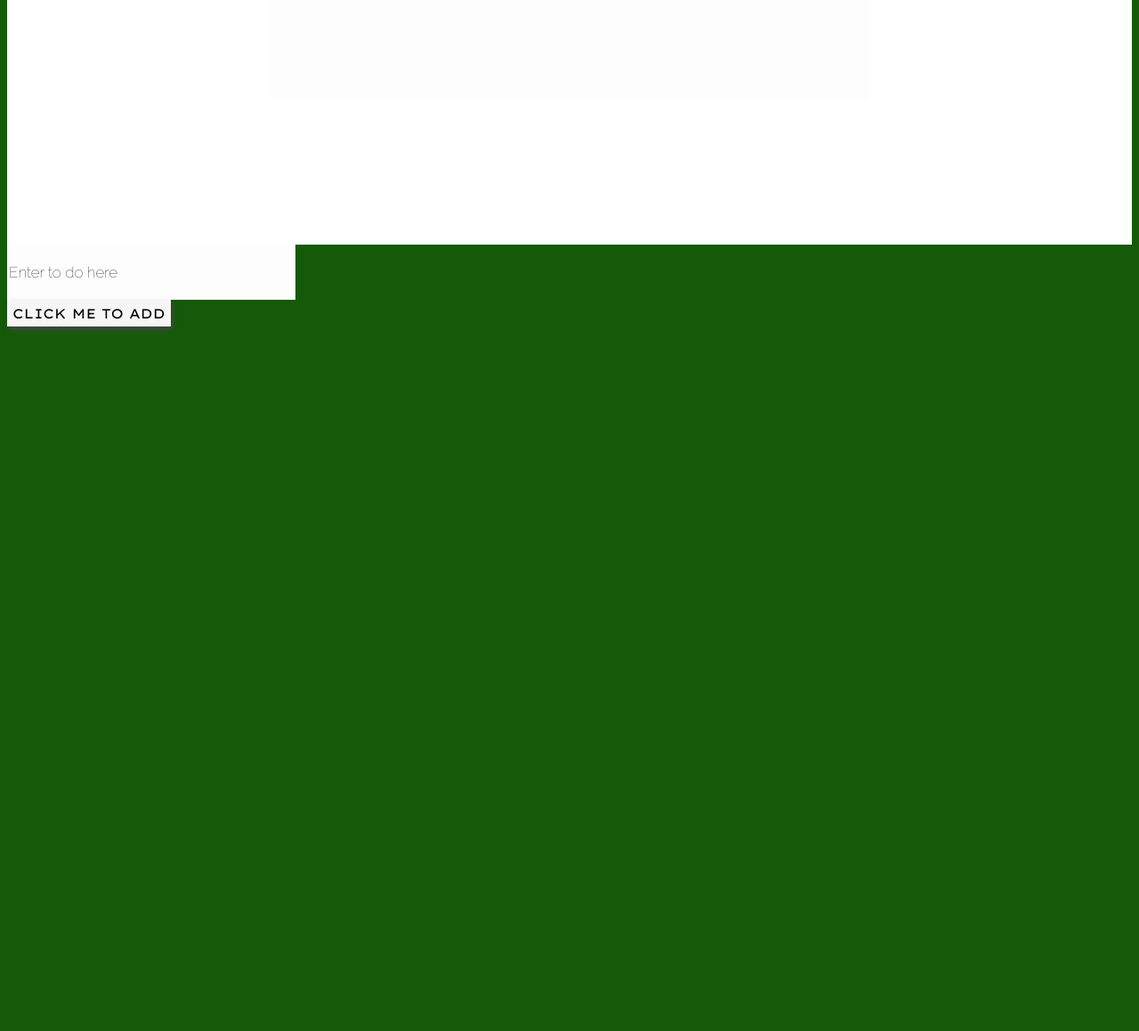
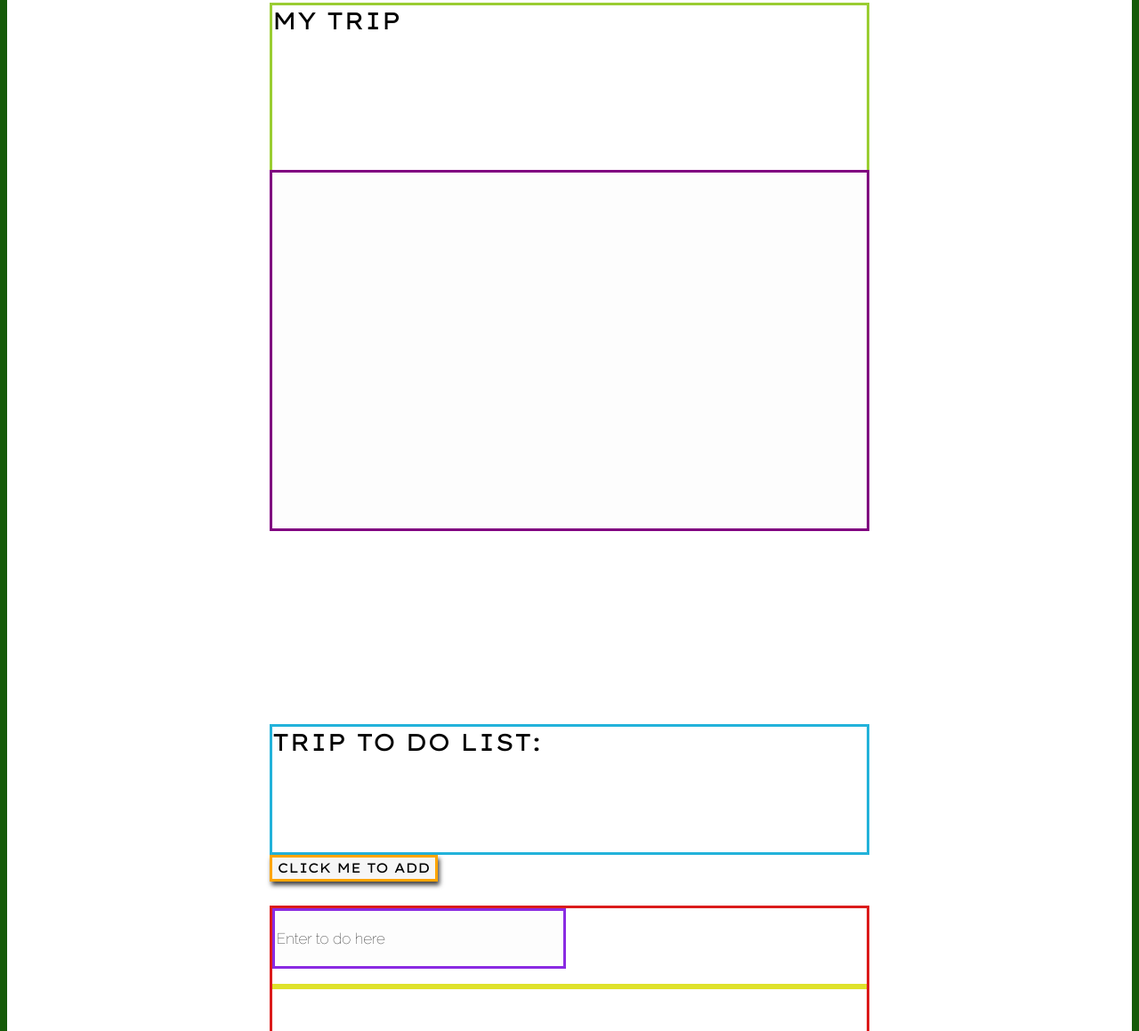
Before and after one commit to sandritaa/FEND-Capstone---Travel-App, a website: page src/client folder/html:views/index.html in a window 1280 px wide. Shown: the part 933-2092 px from the top of the page at 89% size. Before the commit the page ends 1308 px from the top, so only its background shows below. Drawn offline with Linux system fonts and the light colour scheme.

Commit message:
Improve css

```diff
--- a/src/client folder/js/app.js
+++ b/src/client folder/js/app.js
@@ -211,51 +211,75 @@ async function weatherUpdate() {
 /////////////////////////////////////////////////////////////////////////////////////////////////////////////
 /*TO DO LIST*/
 /////////////////////////////////////////////////////////////////////////////////////////////////////////////
+let labelClass = document.getElementById('app');
+let  newlabel = document.createElement('label');
+newlabel.setAttribute('class', 'todoLabel')
+newlabel.setAttribute("for",'label');
+newlabel.innerHTML = "Trip To Do List:";
 
-        // STEP 1. Create the input bar
-        var x = document.createElement("input");
-        x.setAttribute("type", "text");
-        x.setAttribute("placeholder", "Enter to do here");
-        x.setAttribute("id", "todoInput")
-        document.body.appendChild(x)
+labelClass.appendChild(newlabel);
+
+debugger;
+
+// let  label = document.createElement('label');
+
+
 
     // STEP 2. Create the add button
     function buttonToDoList() {
+        let button2 = document.getElementById('app');
 
-            var createButton = document.createElement("button");
-            var buttonTxt = document.createTextNode("Click me to add");
-            createButton.appendChild(buttonTxt);
-            document.body.appendChild(createButton);
-            return createButton
+
+        let button = document.createElement("button");
+        let text = document.createTextNode("Click me to add");
+        button.setAttribute("id", "button2" );
+        button2.appendChild(button);
+        button.appendChild(text);
+
+        document.body.appendChild(button);
+        button2.appendChild(button)
+
+
+
+        return button
     }
+    let buttonListener = buttonToDoList()
 
-        let llk = buttonToDoList()
 
     // STEP 3. Create an empty ul
-        function toDoListSkeleton() {
+    function skeletonToDoList() {
+         // STEP 1. Create the input bar
 
-            const createClass = document.getElementById('app');
-            var classDiv = document.createElement('div');
+
+        let createClass = document.getElementById('app');
+        let classDiv = document.createElement('div');
         classDiv.className = "listClass";
+        let inputBar = document.createElement("input");
+        inputBar.setAttribute("type", "text");
+        inputBar.setAttribute("placeholder", "Enter to do here");
+        inputBar.setAttribute("id", "todoInput" );
 
-            var createUl = document.createElement("ul");
+        let createUl = document.createElement("ul");
         createUl.setAttribute("id", "myUL");
 
         createClass.appendChild(classDiv);
+        classDiv.appendChild(inputBar)
         classDiv.appendChild(createUl);
+
+
+
     }
-
-        toDoListSkeleton()
-
+    skeletonToDoList()
     // STEP 4. Create an event listener that adds an li to the ul when the add button is clicked
     function itemsToDolist() {
 
-            var createli = document.createElement("li");
-            var inputValue = document.getElementById("todoInput").value;
-            let text = document.createTextNode(inputValue)
+        let createli = document.createElement("li");
+        var inputValue = document.getElementById("todoInput");
+        let text = document.createTextNode(inputValue.value)
         createli.appendChild(text);
         let createUl = document.getElementById("myUL")
         createUl.appendChild(createli);
+        inputValue.value= "" ;
 
     }
-        llk.addEventListener("click", itemsToDolist)
+    buttonListener.addEventListener("click", itemsToDolist)
--- a/src/client folder/styles/style.css
+++ b/src/client folder/styles/style.css
@@ -7,53 +7,48 @@ body{
 #app{
     display: grid;
     grid-auto-rows: minmax(150px, auto);
-    height:150vh;
+    height:300vh;
     background: rgb(255, 255, 255);
     color: rgb(0, 0, 0);
     justify-content: center;
-    grid-gap: 10px;
+    grid-gap: -200px;
     font-size: 60px;
     text-transform:uppercase;
     font-family: 'Lexend Giga', sans-serif;
 }
 
+.todoLabel{
+    margin-top: 110px;
+    border: solid #22b2da;
+}
 
 /*
 .holder{
 
 } */
 .myTripTitle{
-    margin-top: -70px;
+    margin-top: -100px;
+    border: solid yellowgreen;
 }
 
 .entry{
     background: #fdfdfd;
     height: 400px;
     margin-top: -170px;
-}
-
-/* #entryHolder{
+    border: solid purple;
+    font-size: 25px;
+    font-family: 'Raleway', sans-serif;
+    text-transform:capitalize
 
 }
 
-#date{
-
+.listClass{
+    border: solid rgb(219, 27, 27);
+    margin-top: -200px;
+    text-transform:uppercase;
 }
 
-#temp{
 
-}
-
-#location{
-
-}
-
-.headline {
-
-}
-.title{
-
-} */
 
 /*  Basic Styling To Override Default For Basic HTML Elements */
 label{
@@ -73,6 +68,18 @@ input{
 
 }
 
+#todoInput{
+    border: solid blueviolet ;
+}
+
+#myUL{
+    border: solid rgb(223, 226, 43);
+    font-size: 17px;
+    font-family: 'Raleway', sans-serif;
+    text-transform:uppercase;
+}
+
+
 button{
     width: fit-content;
     height: 30px;
@@ -80,11 +87,12 @@ button{
     color: black;
     font-size: 15px;
     font-family: 'Lexend Giga', sans-serif;
-    border: none;
+    border: solid orange;
     text-transform:uppercase;
     box-shadow: 2px 4px 5px #444;
     cursor: pointer;
 }
+
 
 h1{
     font-size: 36px;
@@ -104,6 +112,12 @@ textarea{    background:#22b2da;
     font-size: 20px;
     font-family: 'Raleway', sans-serif;
 }
+
+
+
+
+/**//**//**//**//**//**//**//**//**//**//**//**//**//**//**//**/
+
 /* Reset style for HTML element on active to have no border*/
 input:focus,
 select:focus,
@@ -111,6 +125,8 @@ textarea:focus,
 button:focus {
     outline: none;
 }
+
+
 /* Style for Placeholder Text*/
 ::placeholder { /* Firefox, Chrome, Opera */
     color: #000000;
```
Lines whose indentation alone changed are shown as unchanged.
